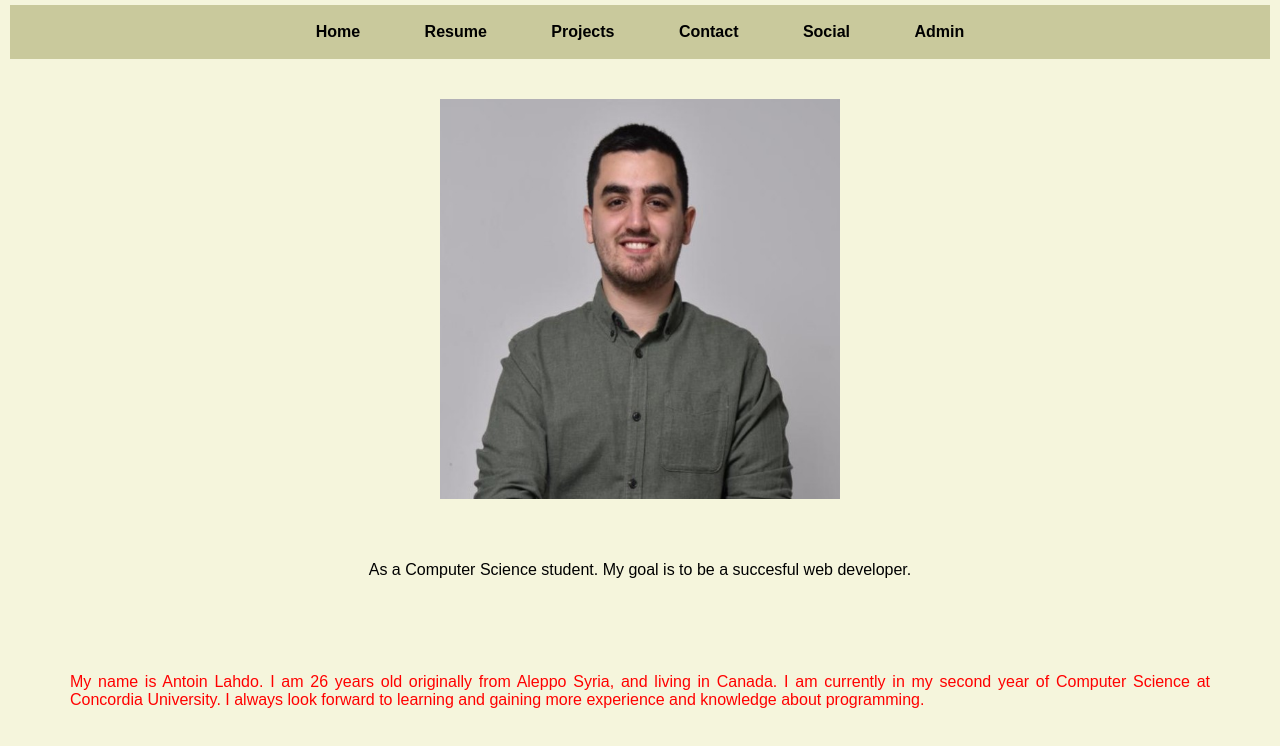
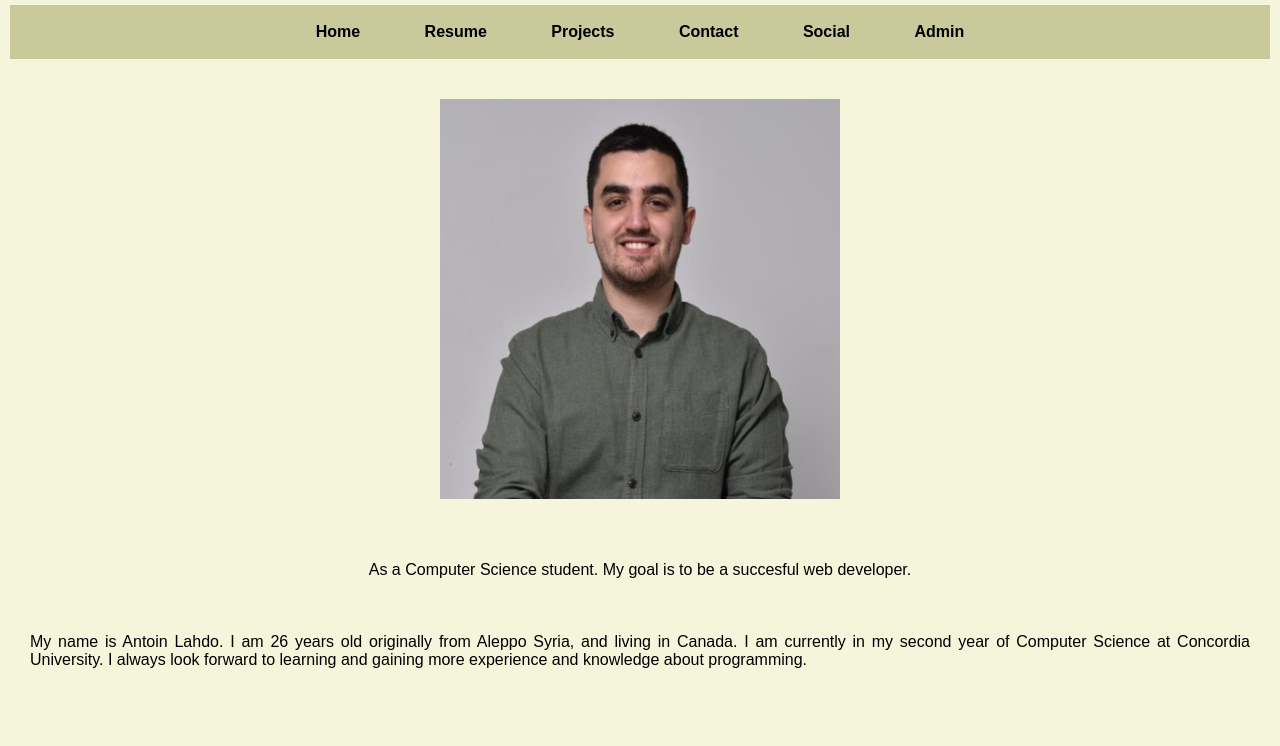
Before and after one commit to antoinlahdo/40073999, a plain HTML site: page index.html in a window 1280 px wide. Drawn offline with Linux system fonts and the light colour scheme.

Commit message:
Update index.html

```diff
--- a/index.html
+++ b/index.html
@@ -60,7 +60,7 @@
     </div>
     <br>
 
-    <div style="text-align: justify; padding:60px; color:red;">
+    <div style="text-align: justify; padding:20px;">
         <p> My name is Antoin Lahdo. I am 26 years old originally from Aleppo Syria, and living in Canada.
             I am currently in my second year of Computer Science at Concordia University.
             I always look forward to learning and gaining more experience and knowledge about programming.
```
